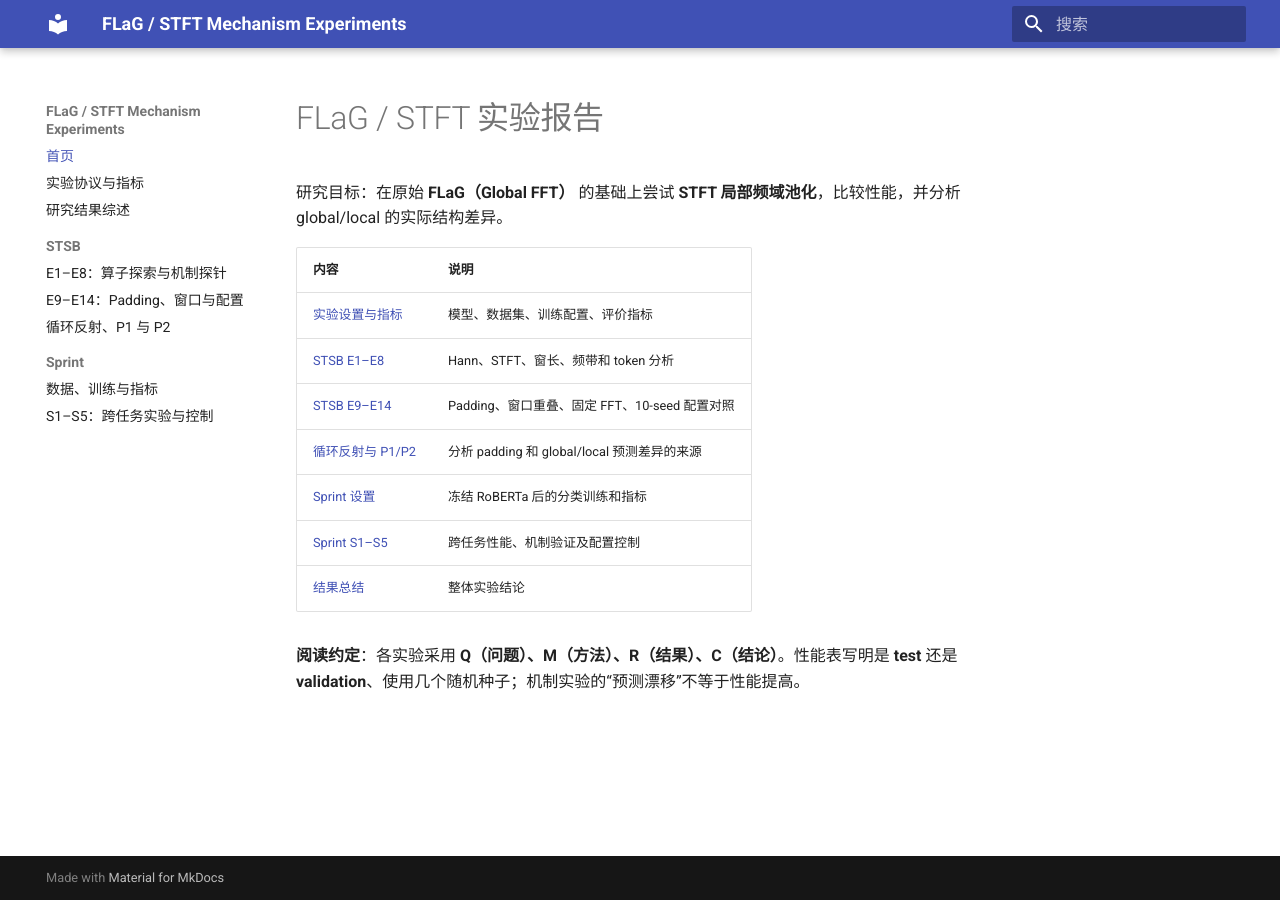
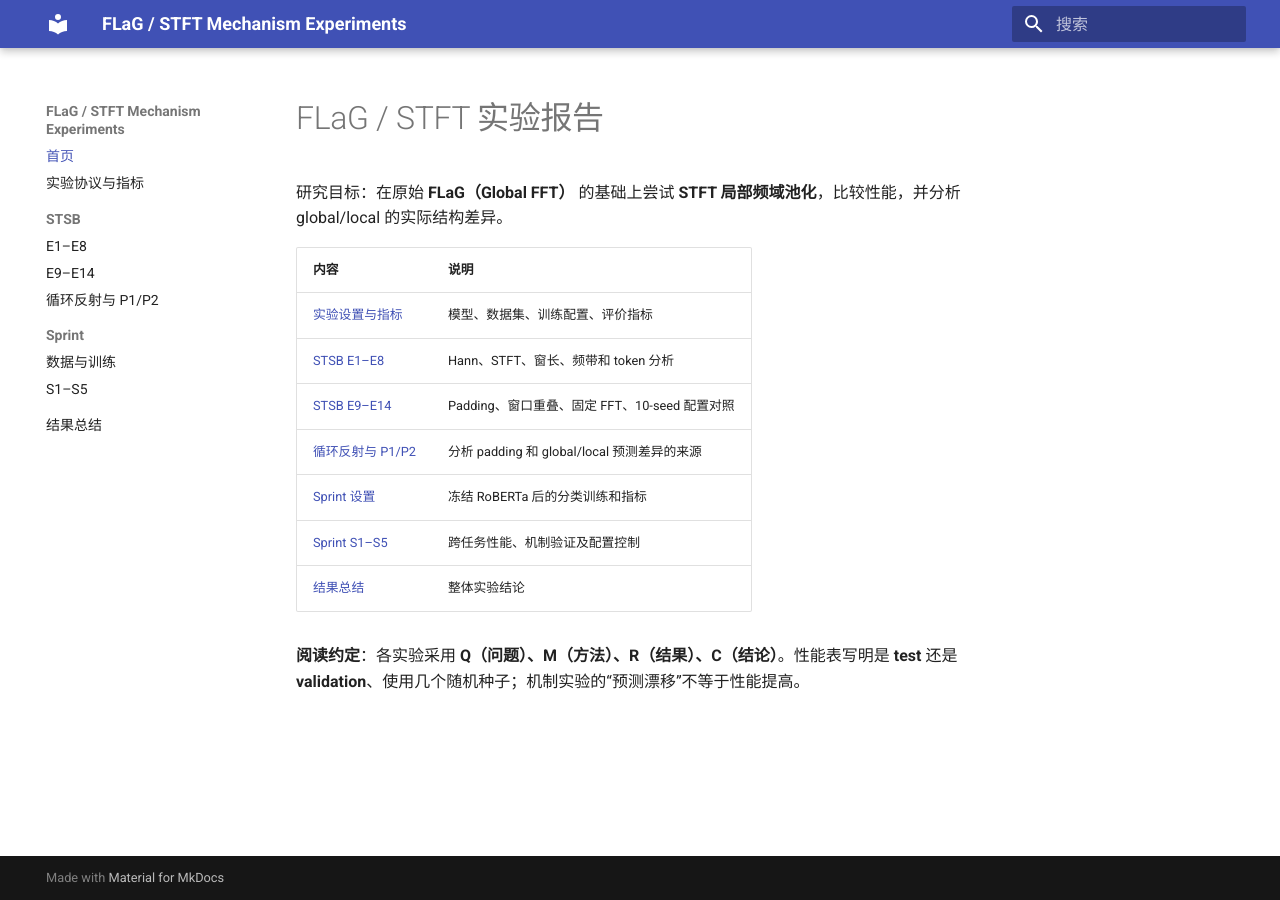
Before and after one commit to lumoswwr/FLaG-STFT-Notes, an MkDocs documentation site: the page built from docs/index.md, in a window 1280 px wide. Built offline with MkDocs 1.6.1 and Material for MkDocs 9.7.7, drawn with Linux system fonts in a browser that asks for light colours.

Commit message:
finalize concise navigation and indicator definitions

```diff
--- a/mkdocs.yml
+++ b/mkdocs.yml
@@ -5,14 +5,14 @@ site_url: https://lumoswwr.github.io/FLaG-STFT-Notes/
 nav:
   - 首页: index.md
   - 实验协议与指标: methods.md
-  - 研究结果综述: findings.md
   - STSB:
-      - E1–E8：算子探索与机制探针: stsb/01-experiments.md
-      - E9–E14：Padding、窗口与配置: stsb/02-padding.md
-      - 循环反射、P1 与 P2: stsb/03-mechanism.md
+      - E1–E8: stsb/01-experiments.md
+      - E9–E14: stsb/02-padding.md
+      - 循环反射与 P1/P2: stsb/03-mechanism.md
   - Sprint:
-      - 数据、训练与指标: sprint/01-protocol.md
-      - S1–S5：跨任务实验与控制: sprint/02-experiments.md
+      - 数据与训练: sprint/01-protocol.md
+      - S1–S5: sprint/02-experiments.md
+  - 结果总结: findings.md
 
 theme:
   name: material
```
